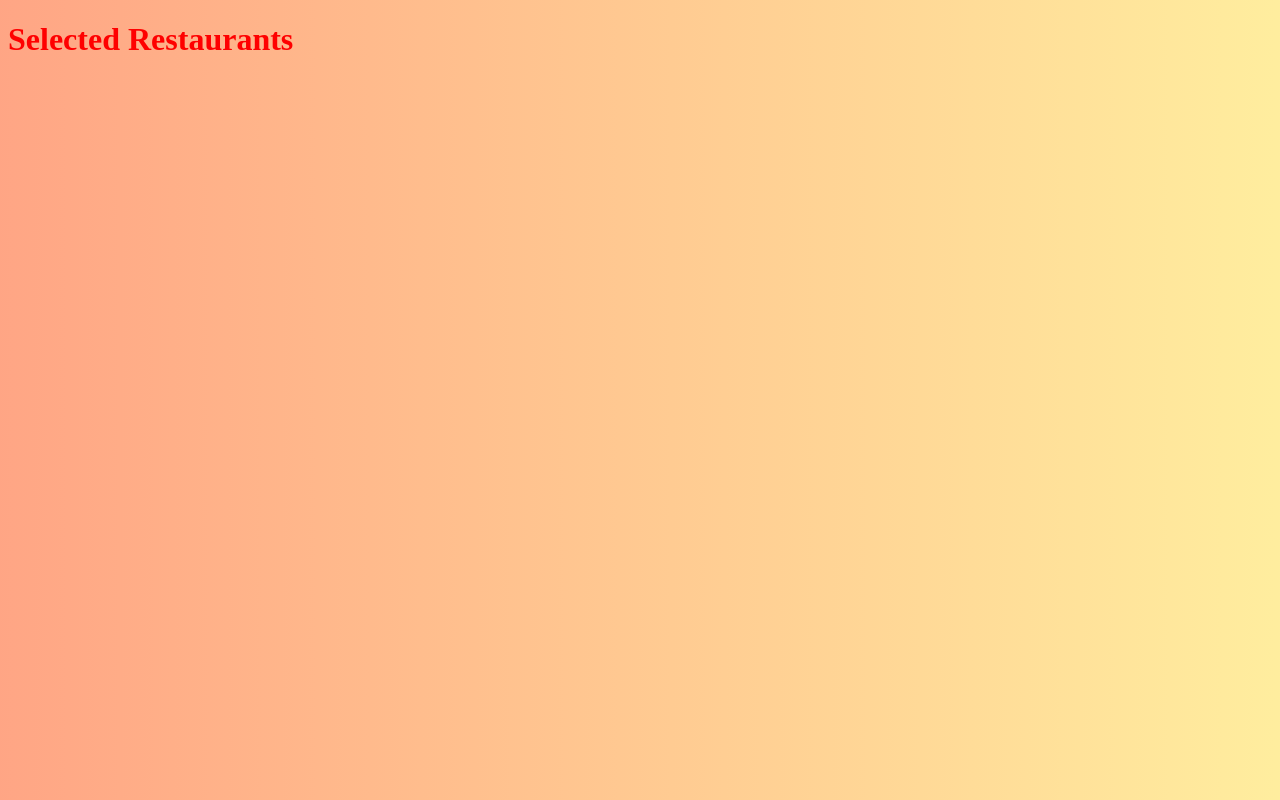
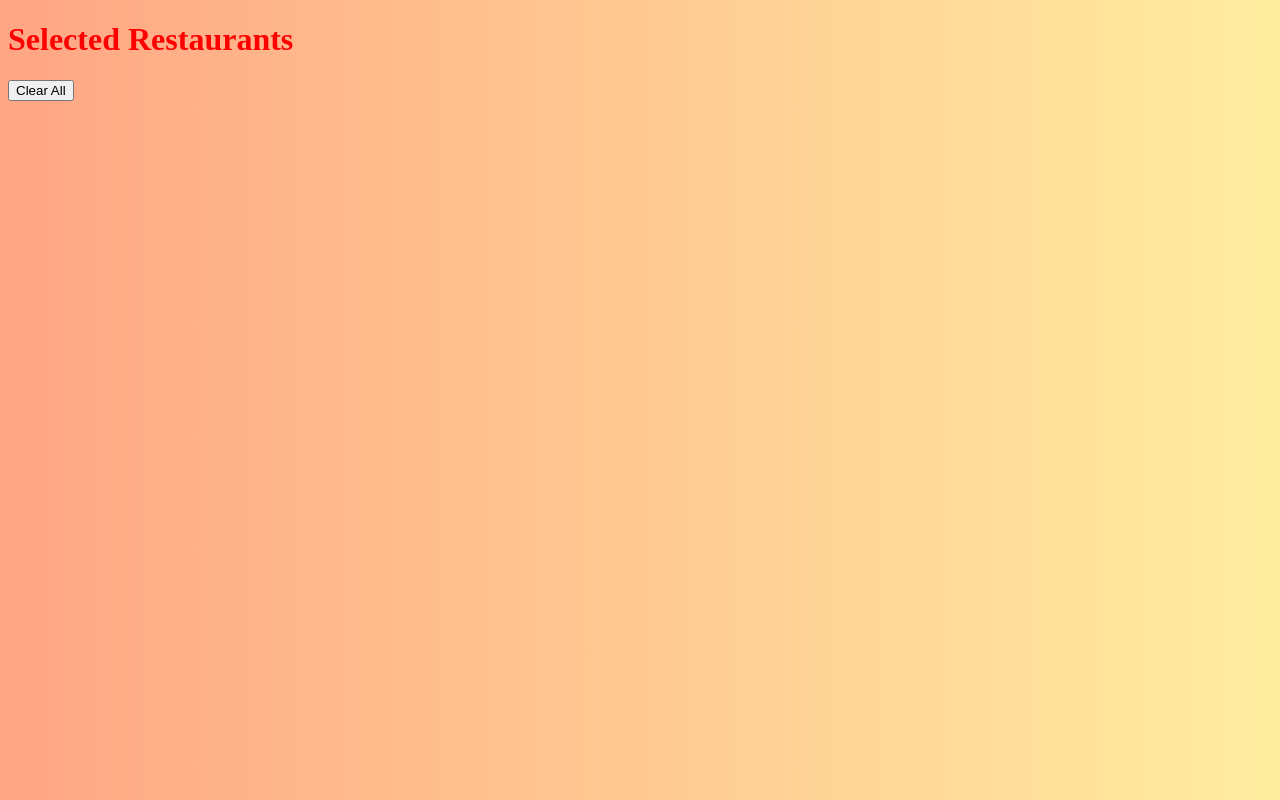
Before and after one commit to WChen04/Bon-Appetit, a website: page html/list.html in a window 1280 px wide. Drawn offline with Linux system fonts and the light colour scheme.

Commit message:
Add clear all functionality for restaurants
can clear all selected restaurants. There's a bug where if you add restaurants it will push the clear all button underneath it.

```diff
--- a/html/list.html
+++ b/html/list.html
@@ -19,6 +19,7 @@
 <body>
     <h1>Selected Restaurants</h1>
     <div id="selectedRestaurants"></div>
+    <button onclick="clearAllRestaurants()">Clear All</button>
     <script>
         window.addEventListener('message', (event) => {
             if (event.origin !== window.location.origin) {
@@ -74,6 +75,15 @@
                 }
             }
         }
+
+        function clearAllRestaurants() {
+            const selectedRestaurantsContainer = document.getElementById('selectedRestaurants');
+            const items = selectedRestaurantsContainer.getElementsByClassName('restaurant-item');
+            for (let i = items.length - 1; i >= 0; i--) {
+                selectedRestaurantsContainer.removeChild(items[i]);
+            }
+        }
+
     </script>
 </body>
 </html>
```
